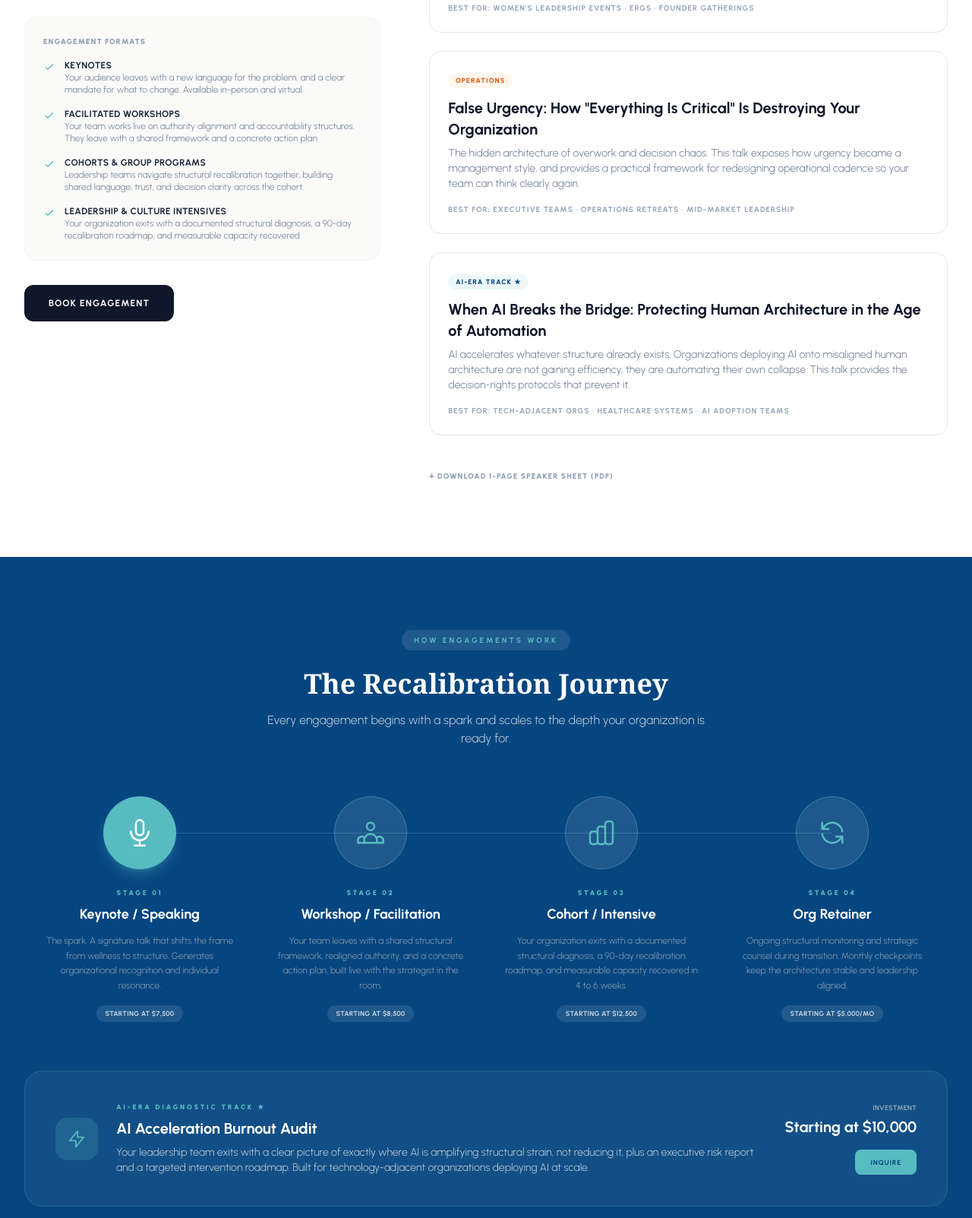
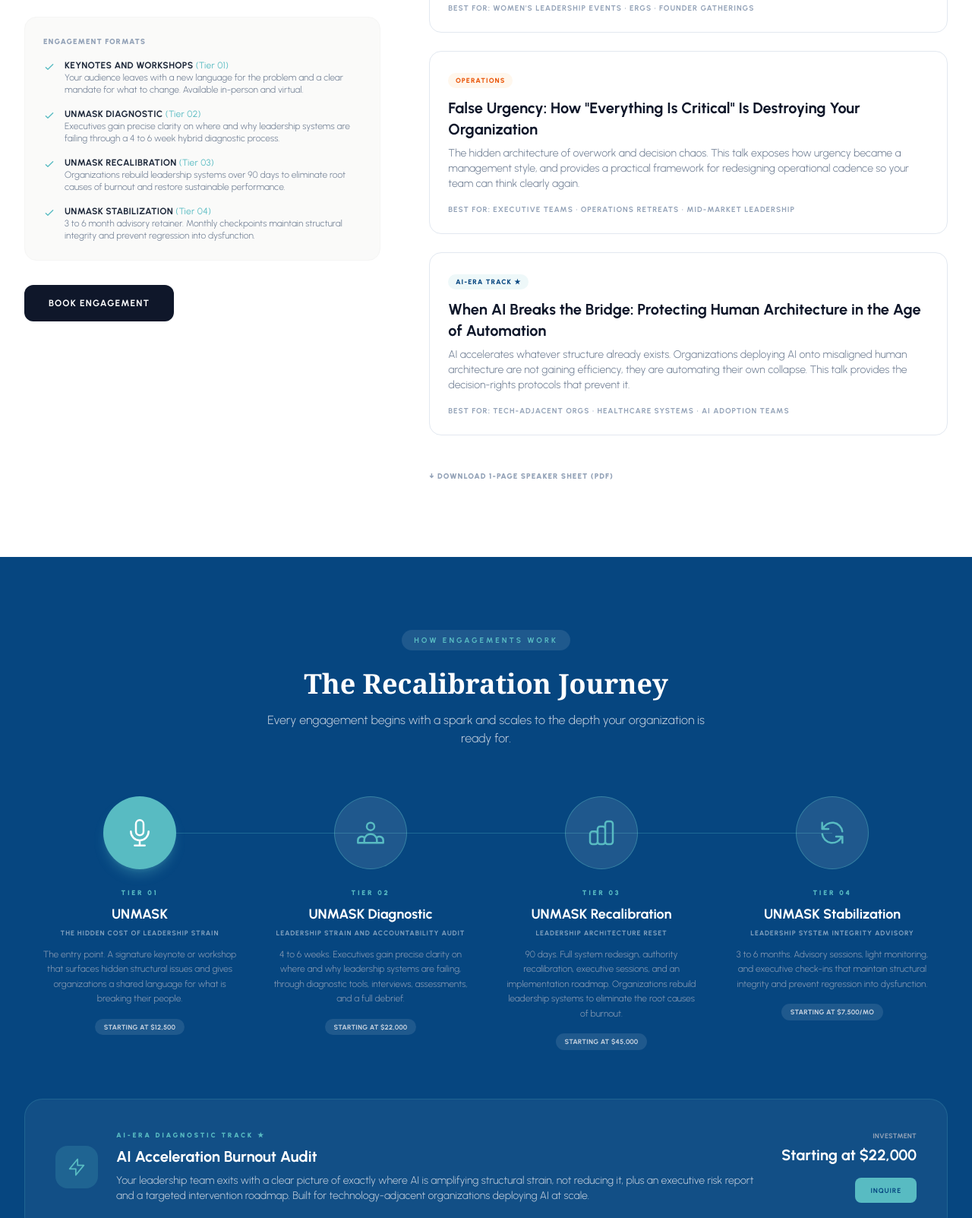
Before and after one commit to nikkicates/structuralburnout, a plain HTML site: page services.html in a window 1280 px wide. Shown: the part 1130-2733 px from the top of the page at 76% size. Drawn offline with nearby package versions, Linux system fonts and the light colour scheme.

Commit message:
Update services.html

```diff
--- a/services.html
+++ b/services.html
@@ -98,32 +98,32 @@
                         <div class="flex items-start gap-3">
                             <svg xmlns="http://www.w3.org/2000/svg" class="h-4 w-4 text-[#58bbc2] mt-0.5 flex-shrink-0" fill="none" viewBox="0 0 24 24" stroke="currentColor"><path stroke-linecap="round" stroke-linejoin="round" stroke-width="2" d="M5 13l4 4L19 7" /></svg>
                             <div>
-                                <p class="text-xs font-bold text-slate-800 uppercase tracking-wide">Keynotes</p>
-                                <p class="text-xs text-slate-500 font-light">Your audience leaves with a new language for the problem, and a clear mandate for what to change. Available in-person and virtual.</p>
+                                <p class="text-xs font-bold text-slate-800 uppercase tracking-wide">Keynotes and Workshops <span class="text-[#58bbc2] normal-case font-normal">(Tier 01)</span></p>
+                                <p class="text-xs text-slate-500 font-light">Your audience leaves with a new language for the problem and a clear mandate for what to change. Available in-person and virtual.</p>
                             </div>
                         </div>
 
                         <div class="flex items-start gap-3">
                             <svg xmlns="http://www.w3.org/2000/svg" class="h-4 w-4 text-[#58bbc2] mt-0.5 flex-shrink-0" fill="none" viewBox="0 0 24 24" stroke="currentColor"><path stroke-linecap="round" stroke-linejoin="round" stroke-width="2" d="M5 13l4 4L19 7" /></svg>
                             <div>
-                                <p class="text-xs font-bold text-slate-800 uppercase tracking-wide">Facilitated Workshops</p>
-                                <p class="text-xs text-slate-500 font-light">Your team works live on authority alignment and accountability structures. They leave with a shared framework and a concrete action plan.</p>
+                                <p class="text-xs font-bold text-slate-800 uppercase tracking-wide">UNMASK Diagnostic <span class="text-[#58bbc2] normal-case font-normal">(Tier 02)</span></p>
+                                <p class="text-xs text-slate-500 font-light">Executives gain precise clarity on where and why leadership systems are failing through a 4 to 6 week hybrid diagnostic process.</p>
                             </div>
                         </div>
 
                         <div class="flex items-start gap-3">
                             <svg xmlns="http://www.w3.org/2000/svg" class="h-4 w-4 text-[#58bbc2] mt-0.5 flex-shrink-0" fill="none" viewBox="0 0 24 24" stroke="currentColor"><path stroke-linecap="round" stroke-linejoin="round" stroke-width="2" d="M5 13l4 4L19 7" /></svg>
                             <div>
-                                <p class="text-xs font-bold text-slate-800 uppercase tracking-wide">Cohorts & Group Programs</p>
-                                <p class="text-xs text-slate-500 font-light">Leadership teams navigate structural recalibration together, building shared language, trust, and decision clarity across the cohort.</p>
+                                <p class="text-xs font-bold text-slate-800 uppercase tracking-wide">UNMASK Recalibration <span class="text-[#58bbc2] normal-case font-normal">(Tier 03)</span></p>
+                                <p class="text-xs text-slate-500 font-light">Organizations rebuild leadership systems over 90 days to eliminate root causes of burnout and restore sustainable performance.</p>
                             </div>
                         </div>
 
                         <div class="flex items-start gap-3">
                             <svg xmlns="http://www.w3.org/2000/svg" class="h-4 w-4 text-[#58bbc2] mt-0.5 flex-shrink-0" fill="none" viewBox="0 0 24 24" stroke="currentColor"><path stroke-linecap="round" stroke-linejoin="round" stroke-width="2" d="M5 13l4 4L19 7" /></svg>
                             <div>
-                                <p class="text-xs font-bold text-slate-800 uppercase tracking-wide">Leadership & Culture Intensives</p>
-                                <p class="text-xs text-slate-500 font-light">Your organization exits with a documented structural diagnosis, a 90-day recalibration roadmap, and measurable capacity recovered.</p>
+                                <p class="text-xs font-bold text-slate-800 uppercase tracking-wide">UNMASK Stabilization <span class="text-[#58bbc2] normal-case font-normal">(Tier 04)</span></p>
+                                <p class="text-xs text-slate-500 font-light">3 to 6 month advisory retainer. Monthly checkpoints maintain structural integrity and prevent regression into dysfunction.</p>
                             </div>
                         </div>
                     </div>
@@ -189,10 +189,11 @@
                     <div class="w-24 h-24 rounded-full bg-[#58bbc2] flex items-center justify-center mb-6 shadow-lg shadow-[#58bbc2]/30">
                         <svg xmlns="http://www.w3.org/2000/svg" class="h-10 w-10 text-white" fill="none" viewBox="0 0 24 24" stroke="currentColor"><path stroke-linecap="round" stroke-linejoin="round" stroke-width="1.5" d="M19 11a7 7 0 01-7 7m0 0a7 7 0 01-7-7m7 7v4m0 0H8m4 0h4m-4-8a3 3 0 01-3-3V5a3 3 0 116 0v6a3 3 0 01-3 3z" /></svg>
                     </div>
-                    <div class="text-[9px] font-black uppercase tracking-[0.3em] text-[#58bbc2] mb-2">Stage 01</div>
-                    <h4 class="font-bold text-white text-lg mb-3">Keynote / Speaking</h4>
-                    <p class="text-slate-400 text-xs font-light leading-relaxed">The spark. A signature talk that shifts the frame from wellness to structure. Generates organizational recognition and individual resonance.</p>
-                    <div class="mt-4 px-3 py-1 bg-white/10 rounded-full text-[9px] font-bold text-slate-300 uppercase tracking-wide">Starting at $7,500</div>
+                    <div class="text-[9px] font-black uppercase tracking-[0.3em] text-[#58bbc2] mb-2">Tier 01</div>
+                    <h4 class="font-bold text-white text-lg mb-1">UNMASK</h4>
+                    <p class="text-[9px] font-bold text-white/50 uppercase tracking-widest mb-3">The Hidden Cost of Leadership Strain</p>
+                    <p class="text-slate-400 text-xs font-light leading-relaxed">The entry point. A signature keynote or workshop that surfaces hidden structural issues and gives organizations a shared language for what is breaking their people.</p>
+                    <div class="mt-4 px-3 py-1 bg-white/10 rounded-full text-[9px] font-bold text-slate-300 uppercase tracking-wide">Starting at $12,500</div>
                 </div>
 
                 <!-- Step 2 -->
@@ -200,10 +201,11 @@
                     <div class="w-24 h-24 rounded-full bg-white/10 border border-[#58bbc2]/40 flex items-center justify-center mb-6">
                         <svg xmlns="http://www.w3.org/2000/svg" class="h-10 w-10 text-[#58bbc2]" fill="none" viewBox="0 0 24 24" stroke="currentColor"><path stroke-linecap="round" stroke-linejoin="round" stroke-width="1.5" d="M17 20h5v-2a3 3 0 00-5.356-1.857M17 20H7m10 0v-2c0-.656-.126-1.283-.356-1.857M7 20H2v-2a3 3 0 015.356-1.857M7 20v-2c0-.656.126-1.283.356-1.857m0 0a5.002 5.002 0 019.288 0M15 7a3 3 0 11-6 0 3 3 0 016 0z" /></svg>
                     </div>
-                    <div class="text-[9px] font-black uppercase tracking-[0.3em] text-[#58bbc2] mb-2">Stage 02</div>
-                    <h4 class="font-bold text-white text-lg mb-3">Workshop / Facilitation</h4>
-                    <p class="text-slate-400 text-xs font-light leading-relaxed">Your team leaves with a shared structural framework, realigned authority, and a concrete action plan, built live with the strategist in the room.</p>
-                    <div class="mt-4 px-3 py-1 bg-white/10 rounded-full text-[9px] font-bold text-slate-300 uppercase tracking-wide">Starting at $8,500</div>
+                    <div class="text-[9px] font-black uppercase tracking-[0.3em] text-[#58bbc2] mb-2">Tier 02</div>
+                    <h4 class="font-bold text-white text-lg mb-1">UNMASK Diagnostic</h4>
+                    <p class="text-[9px] font-bold text-white/50 uppercase tracking-widest mb-3">Leadership Strain and Accountability Audit</p>
+                    <p class="text-slate-400 text-xs font-light leading-relaxed">4 to 6 weeks. Executives gain precise clarity on where and why leadership systems are failing, through diagnostic tools, interviews, assessments, and a full debrief.</p>
+                    <div class="mt-4 px-3 py-1 bg-white/10 rounded-full text-[9px] font-bold text-slate-300 uppercase tracking-wide">Starting at $22,000</div>
                 </div>
 
                 <!-- Step 3 -->
@@ -211,10 +213,11 @@
                     <div class="w-24 h-24 rounded-full bg-white/10 border border-[#58bbc2]/40 flex items-center justify-center mb-6">
                         <svg xmlns="http://www.w3.org/2000/svg" class="h-10 w-10 text-[#58bbc2]" fill="none" viewBox="0 0 24 24" stroke="currentColor"><path stroke-linecap="round" stroke-linejoin="round" stroke-width="1.5" d="M9 19v-6a2 2 0 00-2-2H5a2 2 0 00-2 2v6a2 2 0 002 2h2a2 2 0 002-2zm0 0V9a2 2 0 012-2h2a2 2 0 012 2v10m-6 0a2 2 0 002 2h2a2 2 0 002-2m0 0V5a2 2 0 012-2h2a2 2 0 012 2v14a2 2 0 01-2 2h-2a2 2 0 01-2-2z" /></svg>
                     </div>
-                    <div class="text-[9px] font-black uppercase tracking-[0.3em] text-[#58bbc2] mb-2">Stage 03</div>
-                    <h4 class="font-bold text-white text-lg mb-3">Cohort / Intensive</h4>
-                    <p class="text-slate-400 text-xs font-light leading-relaxed">Your organization exits with a documented structural diagnosis, a 90-day recalibration roadmap, and measurable capacity recovered in 4 to 6 weeks.</p>
-                    <div class="mt-4 px-3 py-1 bg-white/10 rounded-full text-[9px] font-bold text-slate-300 uppercase tracking-wide">Starting at $12,500</div>
+                    <div class="text-[9px] font-black uppercase tracking-[0.3em] text-[#58bbc2] mb-2">Tier 03</div>
+                    <h4 class="font-bold text-white text-lg mb-1">UNMASK Recalibration</h4>
+                    <p class="text-[9px] font-bold text-white/50 uppercase tracking-widest mb-3">Leadership Architecture Reset</p>
+                    <p class="text-slate-400 text-xs font-light leading-relaxed">90 days. Full system redesign, authority recalibration, executive sessions, and an implementation roadmap. Organizations rebuild leadership systems to eliminate the root causes of burnout.</p>
+                    <div class="mt-4 px-3 py-1 bg-white/10 rounded-full text-[9px] font-bold text-slate-300 uppercase tracking-wide">Starting at $45,000</div>
                 </div>
 
                 <!-- Step 4 -->
@@ -222,10 +225,11 @@
                     <div class="w-24 h-24 rounded-full bg-white/10 border border-[#58bbc2]/40 flex items-center justify-center mb-6">
                         <svg xmlns="http://www.w3.org/2000/svg" class="h-10 w-10 text-[#58bbc2]" fill="none" viewBox="0 0 24 24" stroke="currentColor"><path stroke-linecap="round" stroke-linejoin="round" stroke-width="1.5" d="M4 4v5h.582m15.356 2A8.001 8.001 0 004.582 9m0 0H9m11 11v-5h-.581m0 0a8.003 8.003 0 01-15.357-2m15.357 2H15" /></svg>
                     </div>
-                    <div class="text-[9px] font-black uppercase tracking-[0.3em] text-[#58bbc2] mb-2">Stage 04</div>
-                    <h4 class="font-bold text-white text-lg mb-3">Org Retainer</h4>
-                    <p class="text-slate-400 text-xs font-light leading-relaxed">Ongoing structural monitoring and strategic counsel during transition. Monthly checkpoints keep the architecture stable and leadership aligned.</p>
-                    <div class="mt-4 px-3 py-1 bg-white/10 rounded-full text-[9px] font-bold text-slate-300 uppercase tracking-wide">Starting at $5,000/mo</div>
+                    <div class="text-[9px] font-black uppercase tracking-[0.3em] text-[#58bbc2] mb-2">Tier 04</div>
+                    <h4 class="font-bold text-white text-lg mb-1">UNMASK Stabilization</h4>
+                    <p class="text-[9px] font-bold text-white/50 uppercase tracking-widest mb-3">Leadership System Integrity Advisory</p>
+                    <p class="text-slate-400 text-xs font-light leading-relaxed">3 to 6 months. Advisory sessions, light monitoring, and executive check-ins that maintain structural integrity and prevent regression into dysfunction.</p>
+                    <div class="mt-4 px-3 py-1 bg-white/10 rounded-full text-[9px] font-bold text-slate-300 uppercase tracking-wide">Starting at $7,500/mo</div>
                 </div>
             </div>
 
@@ -243,7 +247,7 @@
                 </div>
                 <div class="flex-shrink-0 text-right">
                     <div class="text-[9px] font-bold text-slate-400 uppercase tracking-wide mb-1">Investment</div>
-                    <div class="text-white font-bold text-xl">Starting at $10,000</div>
+                    <div class="text-white font-bold text-xl">Starting at $22,000</div>
                     <a href="https://calendar.app.google/M75xXcnUFNTKFcSe6" target="_blank" class="inline-block mt-4 px-5 py-2.5 bg-[#58bbc2] text-[#064680] rounded-lg font-bold uppercase tracking-widest text-[9px] hover:bg-white transition-colors">Inquire</a>
                 </div>
             </div>
```
